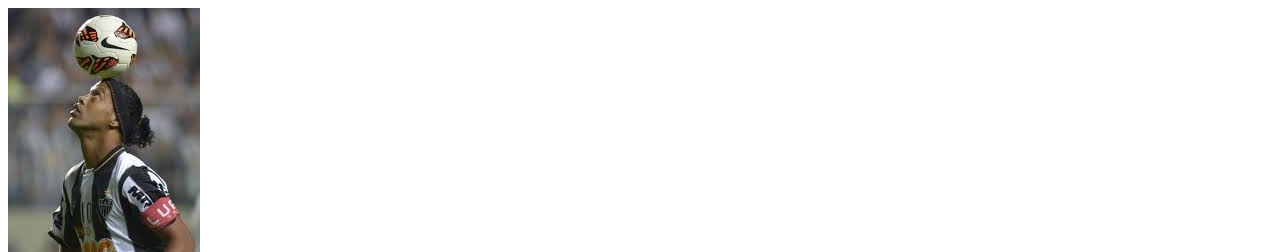
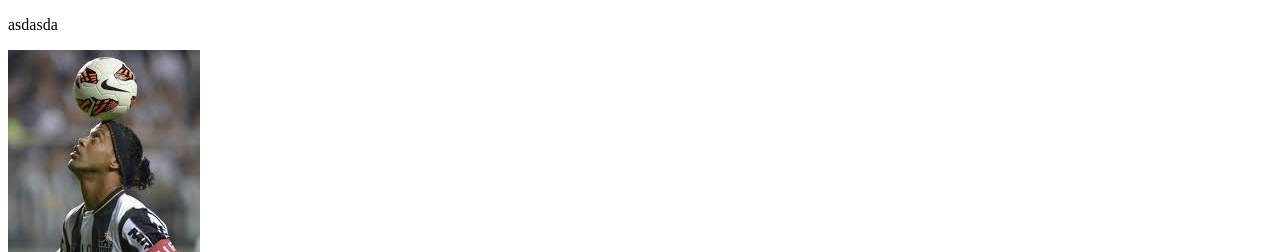
Before and after one commit to matilanta/Probando1212, a plain HTML site: page index.html in a window 1280 px wide. Shown: the top 252 px of the page. Drawn offline with Linux system fonts and the light colour scheme.

Commit message:
asdasadada

```diff
--- a/index.html
+++ b/index.html
@@ -4,7 +4,7 @@
     <meta charset="UTF-8">
     <meta http-equiv="X-UA-Compatible" content="IE=edge">
     <meta name="viewport" content="width=device-width, initial-scale=1.0">
-    <title>Ronaldinho</title>
+    <title>Ronaldinho - matilanta</title>
 </head>
 <body>
     <!-- Imagenes -->
@@ -17,6 +17,7 @@
     4-  No la dijo todavia, lo vemos en otra clase, supongo que es algo avanzado y no nos quiere marear jaja-->
     <!-- Desde una carpeta en mi PC -->
     <nav>
+       <p>asdasda</p>
     <a href="#Ronaldinho"></a>
     <img src="multimedia/imagenes/dinho.jpg" alt="">
     </a>
```
